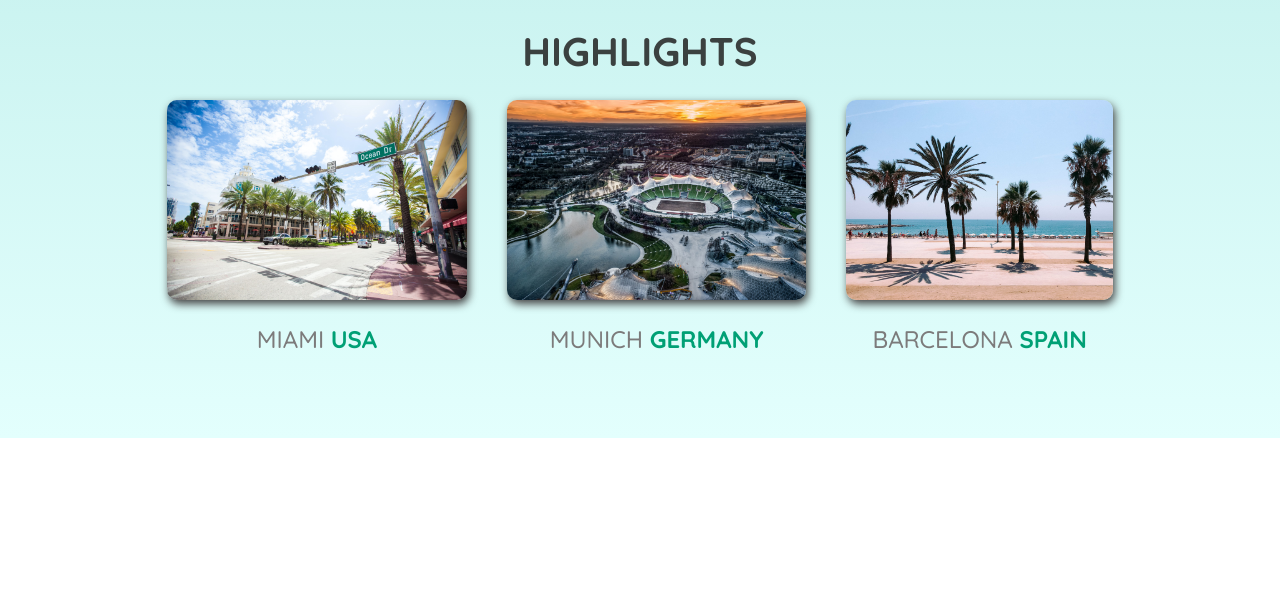
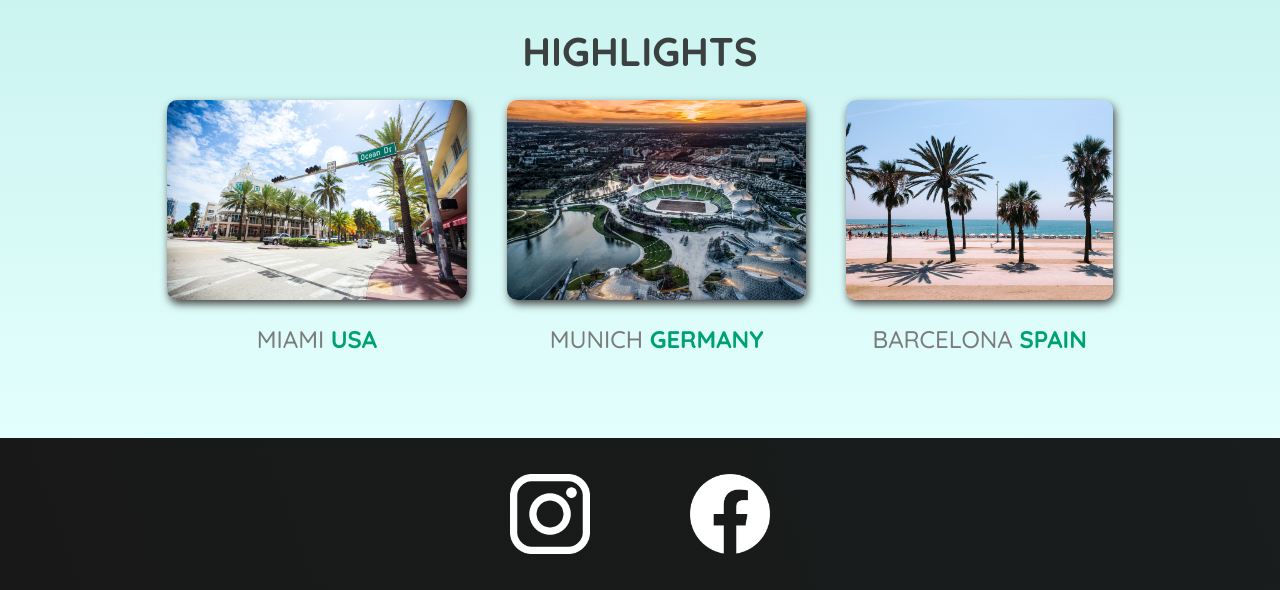
Before and after one commit to cpp13/travel-page, a plain HTML site: page index.html in a window 1280 px wide. Shown: the part 822-1412 px from the top of the page. Before the commit the page ends 1260 px from the top, so only its background shows below. Drawn offline with Linux system fonts and the light colour scheme.

Commit message:
styled the footer element

```diff
--- a/index.html
+++ b/index.html
@@ -53,7 +53,18 @@
         </section>
     </main>
 
-    <footer></footer>
+    <footer>
+        <ul>
+            <li>
+                <a href="https://www.wikipedia.org/">
+                    <img src="./images/icons/insta.png" alt="instagram logo"></a>
+            </li>
+            <li>
+                <a href="https://www.wikipedia.org/">
+                    <img src="./images/icons/facebook.png" alt="facebook logo"></a>
+            </li>
+        </ul>
+    </footer>
 </body>
 
 </html>
--- a/shared.css
+++ b/shared.css
@@ -2,14 +2,14 @@ body {
   font-family: "Quicksand", sans-serif;
   margin: 0;
 }
-  ul{
-      list-style:none;
+ul {
+  list-style: none;
   margin: 0;
   padding: 0;
 }
 
-  header{
-      display:flex;
+header {
+  display: flex;
   justify-content: space-between;
   align-items: center;
   padding: 15px 60px;
@@ -19,7 +19,6 @@ body {
   left: 0;
   box-sizing: border-box;
 }
-
 
 #page-logo a {
   padding: 10px;
@@ -31,24 +30,45 @@ body {
   text-shadow: 1px 1px 2px rgb(0, 0, 0);
 }
 
-  header ul{
+header ul {
   display: flex;
 }
 
-  header li{
+header li {
   margin-left: 20px;
 }
 
-  header a{
+header a {
   text-decoration: none;
-      color:rgb(255, 251, 0);
+  color: rgb(255, 251, 0);
   font-size: 20px;
   padding: 12px;
   text-shadow: 1px 1px 2px rgba(0, 0, 0, 0.2);
   border-radius: 6px;
 }
 
-  header a:hover{
+header a:hover {
   color: rgb(77, 77, 77);
   background-color: rgb(255, 251, 0);
 }
+
+footer {
+    background: linear-gradient(70deg, rgb(24, 24, 24), rgb(25, 29, 29));
+    padding: 36px 0;
+}
+
+footer ul{
+    display: flex;
+    justify-content: center;
+}
+
+footer li{
+    width: 80px;
+    height: 80px;
+    margin: 0px 50px;
+}
+
+footer img{
+    width: 100%;
+    height: 100%;
+}
```
Lines whose indentation alone changed are shown as unchanged.
